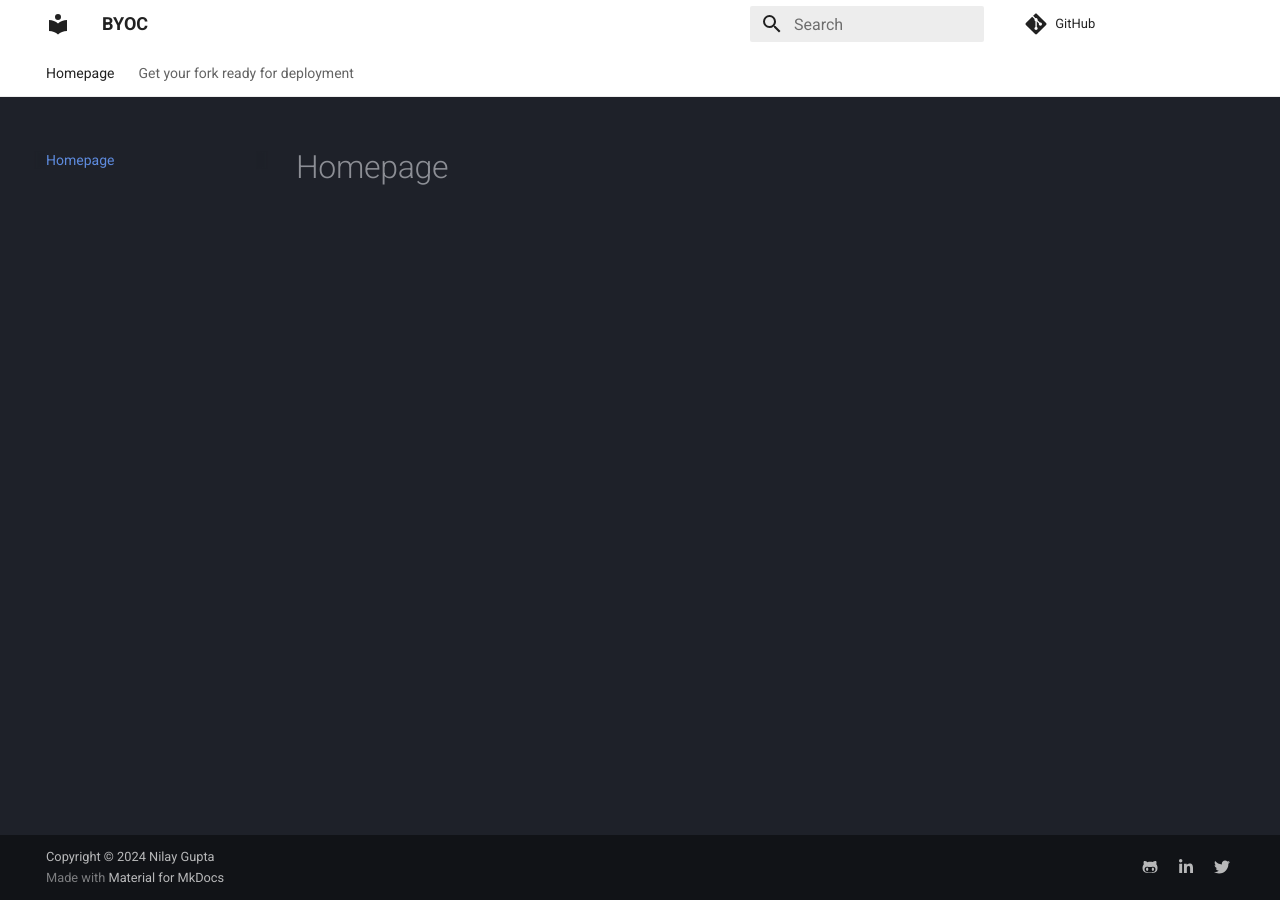
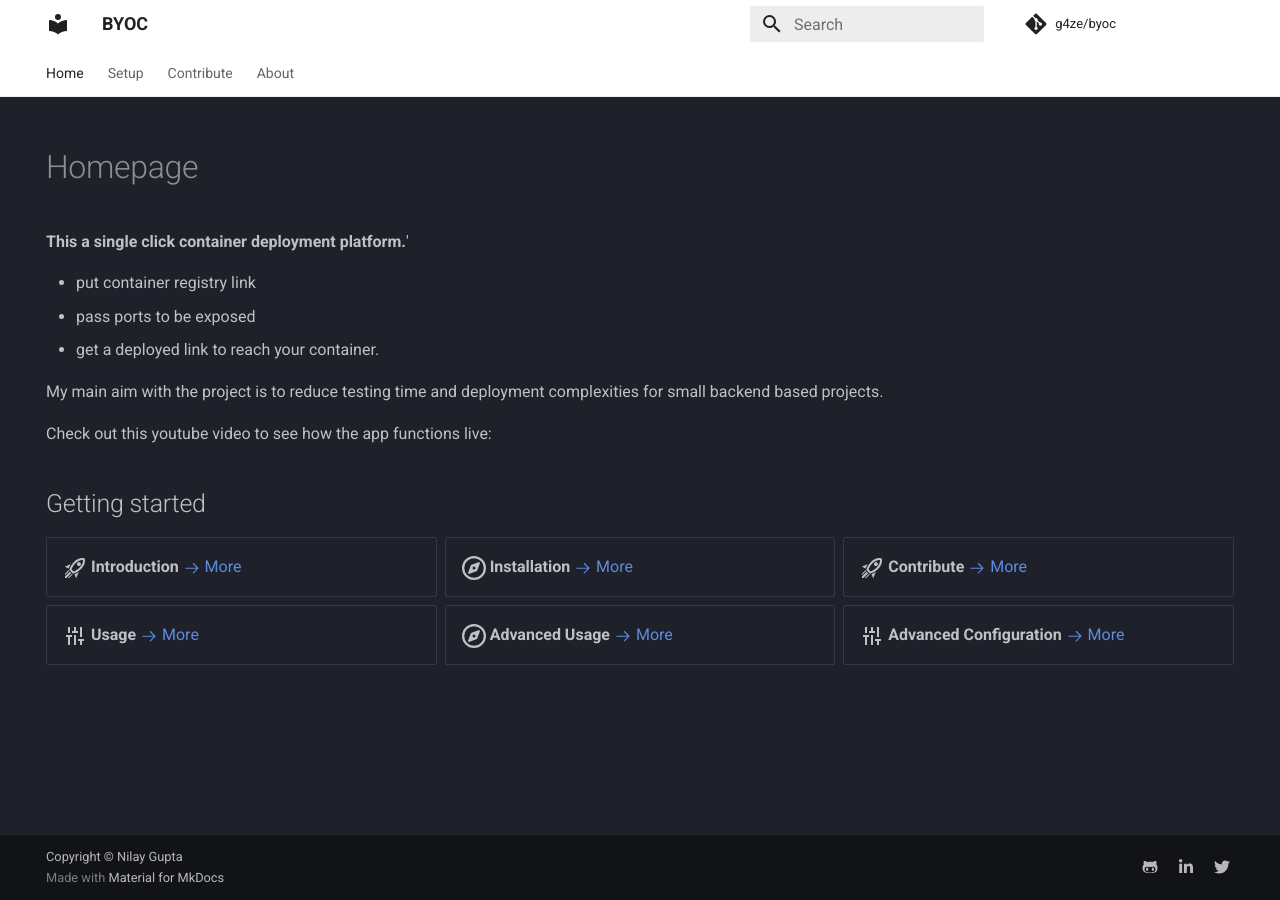
Before and after one commit to g4ze/byoc, an MkDocs documentation site: the page built from docs/index.md, in a window 1280 px wide. Built offline with MkDocs 1.6.1 and Material for MkDocs 9.7.7, drawn with Linux system fonts in a browser that asks for light colours; comment, search, counter and statistics services are not loaded.

```diff
--- a/compose.yml
+++ b/compose.yml
@@ -5,6 +5,7 @@ services:
     build:
       context: .
       dockerfile: Dockerfile
+    container_name: byoc_app
     ports:
       - "80:2001"
     depends_on:
--- a/docs/index.md
+++ b/docs/index.md
@@ -1 +1,41 @@
+---
+hide:
+  - navigation
+  - toc
+---
+
 # Homepage
+<b>This a single click container deployment platform.</b>'
+
+- put container registry link
+- pass ports to be exposed
+- get a deployed link to reach your container.
+
+My main aim with the project is to reduce testing time and deployment complexities for small backend based projects.
+
+Check out this youtube video to see how the app functions live:
+
+
+## Getting started
+
+<div class="grid cards" markdown>
+
+- :material-rocket-launch-outline:{ .lg .middle } **Introduction**
+  [:octicons-arrow-right-24:{ .middle } More](IntelOwl/introduction.md)
+
+- :fontawesome-regular-compass:{ .lg .middle } **Installation**
+  [:octicons-arrow-right-24:{ .middle } More](IntelOwl/installation.md)
+
+- :material-rocket-launch-outline:{ .lg .middle } **Contribute**
+  [:octicons-arrow-right-24:{ .middle } More](IntelOwl/contribute.md)
+
+- :material-tune-vertical:{ .lg .middle } **Usage**
+  [:octicons-arrow-right-24:{ .middle } More](IntelOwl/usage.md)
+
+- :fontawesome-regular-compass:{ .lg .middle } **Advanced Usage**
+  [:octicons-arrow-right-24:{ .middle } More](IntelOwl/advanced_usage.md)
+
+- :material-tune-vertical:{ .lg .middle } **Advanced Configuration**
+  [:octicons-arrow-right-24:{ .middle } More](IntelOwl/advanced_configuration.md)
+
+</div>
--- a/mkdocs.yml
+++ b/mkdocs.yml
@@ -1,9 +1,16 @@
 site_name: BYOC
 site_url: https://g4ze.github.io/byoc
 repo_url: https://github.com/g4ze/byoc
+repo_name: g4ze/byoc
 site_author: Nilay Gupta
 site_description: Bring Your Own Container
 
+
+nav:
+  - Home: "index.md"
+  - Setup: "setup.md"
+  - Contribute: "contribute.md"
+  - About: "about.md"
 
 
 plugins:
@@ -30,10 +37,14 @@ theme:
     - content.tabs.link
     - content.code.annotation
     - content.code.copy
+extra_css:
+  - assets/css/custom.css
 
 markdown_extensions:
   - pymdownx.highlight:
       anchor_linenums: true
+  - attr_list
+  - md_in_html
   - pymdownx.inlinehilite
   - pymdownx.snippets
   - admonition
@@ -47,6 +58,7 @@ markdown_extensions:
   - pymdownx.emoji:
       emoji_index: !!python/name:materialx.emoji.twemoji
       emoji_generator: !!python/name:materialx.emoji.to_svg
+  - admonition
 extra:
   social:
     - icon: fontawesome/brands/github-alt
@@ -55,4 +67,4 @@ extra:
       link: https://www.linkedin.com/in/guptanilay1/
     - icon: fontawesome/brands/twitter
       link: https://twitter.com/guptanilay1
-copyright: Copyright © 2024 Nilay Gupta
+copyright: Copyright ©  Nilay Gupta
```
Also changed, not shown: README.md (+0 -7 lines), docs/about.md (added, +9 -0 lines), docs/contribute.md (added, +16 -0 lines), docs/deployment_changes.md (deleted, +0 -2 lines), docs/setup.md (added, +68 -0 lines), 4 other files.
